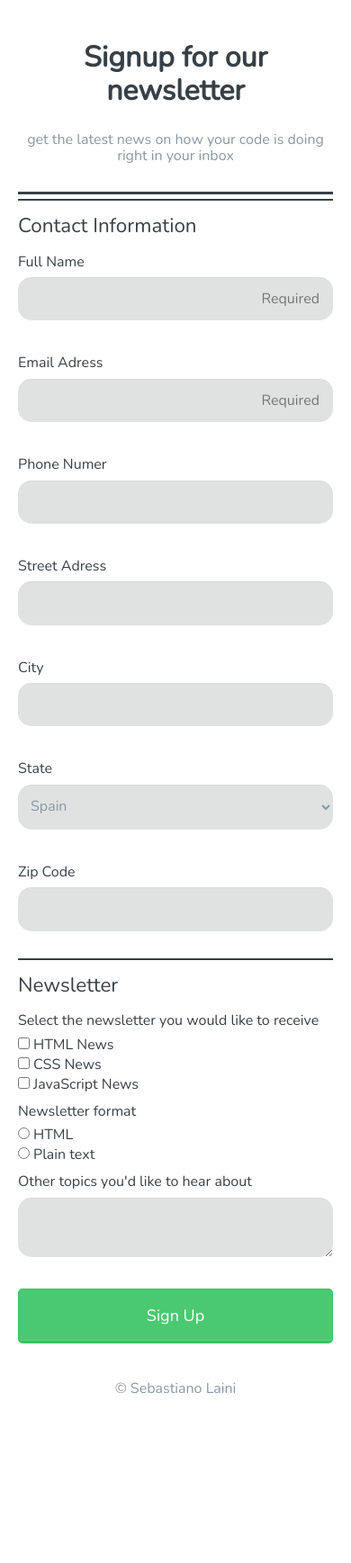
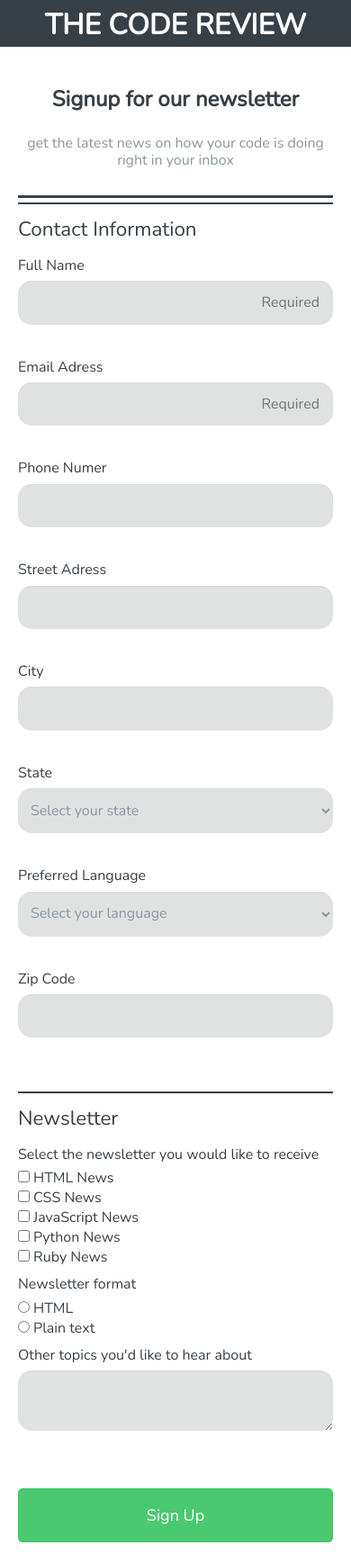
Before and after one commit to sebalaini/Third_Project_Treehouse.com, a plain HTML site: page index.html in a window 390 px wide. Shown: the top 1737 px of the page at 90% size. Before the commit the page ends 1588 px from the top, so only its background shows below. Drawn offline with nearby package versions, Linux system fonts and the light colour scheme.

Commit message:
more responsive and content

```diff
--- a/css/main.css
+++ b/css/main.css
@@ -17,10 +17,21 @@ form {
   max-width: 500px;
 }
 
-h1 {
+h1,
+h2 {
   margin-bottom: 10px;
   padding: 5px;
   text-align: center;
+}
+
+h1 {
+  color: #fff;
+  text-align: center;
+  background-color: #384047;
+  margin: 0 auto;
+  margin-top: 0;
+  padding-top: 10px;
+  max-width: 500px;
 }
 
 p {
@@ -50,7 +61,15 @@ select {
   margin-bottom: 30px;
 }
 
-input[placeholder] {
+input:-ms-input-placeholder {
+  text-align: right;
+}
+
+input::-moz-placeholder {
+  text-align: right;
+}
+
+input::-webkit-input-placeholder {
   text-align: right;
 }
 
@@ -70,16 +89,14 @@ select {
 
 button {
   padding: 19px 39px 18px 39px;
-  color: #FFF;
+  color: #fff;
   background-color: #4bc970;
   font-size: 18px;
   text-align: center;
   font-style: normal;
   border-radius: 5px;
   width: 100%;
-  border: 1px solid #3ac162;
-  border-width: 1px 1px 3px;
-  box-shadow: 0 -1px 0 rgba(255,255,255,0.1) inset;
+  border: 1.5px solid #3ac162;
   margin-bottom: 10px;
 }
 
@@ -109,6 +126,11 @@ label.light {
   display: inline;
 }
 
+button[type="submit"]:hover {
+  background-color: #2d3944;
+  border: 1.5px solid black;
+  }
+
 .foot {
   border-bottom: none;
 }
--- a/css/responsive.css
+++ b/css/responsive.css
@@ -1,11 +1,12 @@
 @media screen and (min-width: 768px) {
 
+h1,
 form {
 	max-width: 1000px;
 }
 
 label {
-	width: 15%;
+	width: 20%;
 	float:left;
 	height: 55px;
 }
@@ -14,11 +15,12 @@ input[type="text"],
 input[type="email"],
 input[type="phone"],
 select {
-	width: 85%;
+	width: 80%;
 }
 
 #zipcode {
-	max-width: 20%,
+	width: 20%;
+	display: block;
 }
 label.other,
 label.newsletter {
@@ -29,6 +31,8 @@ label.newsletter {
 #htmlnews,
 #cssnews,
 #javascriptnews,
+#pythonnews,
+#rubynews,
 #html,
 #plain_text {
 	width: auto;
@@ -38,10 +42,13 @@ label.newsletter {
 
 label.light {
 	width: 97%;
+	height: 30px;
 }
 
 textarea {
 	width: 100%;
 }
 
+
+
 }
--- a/index.html
+++ b/index.html
@@ -12,9 +12,11 @@
 
 <body>
 
-	<form action="index.html" method="post">
+	<h1>THE CODE REVIEW</h1>
 
-    <h1>Signup for our newsletter</h1>
+	<form action="index.html" method="post" class="contact">
+
+    <h2>Signup for our newsletter</h1>
     	<p>get the latest news on how your code is doing right in your inbox</p>
 
   <fieldset>
@@ -39,6 +41,7 @@
       <label for="state">State</label>
       <select id="state" name="user_state">
 
+				<option value="" disabled selected hidden>Select your state</option>
 				<option value="spain">Spain</option>
         <option value="italy">Italy</option>
         <option value="france">France</option>
@@ -47,11 +50,25 @@
 
 			</select>
 
+			<label for="language">Preferred Language</label>
+      <select id="language" name="user_language">
+
+				<option value="" disabled selected hidden>Select your language</option>
+      	<option value="spanish">Spanish</option>
+        <option value="italian">Italian</option>
+        <option value="french">French</option>
+        <option value="german">German</option>
+        <option value="English">English</option>
+
+			</select>
+
       <label for="zipcode">Zip Code</label>
       <input type="text" id="zipcode" name="zipcode">
 
-  </fieldset>
-  <fieldset>
+  	</fieldset>
+  </form>
+	<form action="index.html" method="post" class="news">
+  	<fieldset>
 
     <legend>Newsletter</legend>
 
@@ -61,7 +78,11 @@
 
      	<input type="checkbox" id="cssnews" value="newsletter_cssnews" name="cssnews"><label class="light" for="cssnews">CSS News</label><br>
 
-      <input type="checkbox" id="javascriptnews" value="newsletter_javascriptnews" name="javascriptnews"><label class="light" for="javascriptnews">JavaScript News</label>
+      <input type="checkbox" id="javascriptnews" value="newsletter_javascriptnews" name="javascriptnews"><label class="light" for="javascriptnews">JavaScript News</label><br>
+
+      <input type="checkbox" id="pythonnews" value="newsletter_python" name="pythonnews"><label class="light" for="pythonnews">Python News</label><br>
+
+      <input type="checkbox" id="rubynews" value="newsletter_ruby" name="rubynews"><label class="light" for="rubynews">Ruby News</label>
 
 
 			<label class="newsletter">Newsletter format</label>
@@ -76,9 +97,12 @@
 
 	</fieldset>
 
-    <button type="submit">Sign Up</button>
+  </form>
+	<form action="index.html" method="post">
 
-      </form>
+  <button type="submit">Sign Up</button>
+
+	</form>
 
 <footer>
 	<p class="foot">&copy; Sebastiano Laini</p>
```
